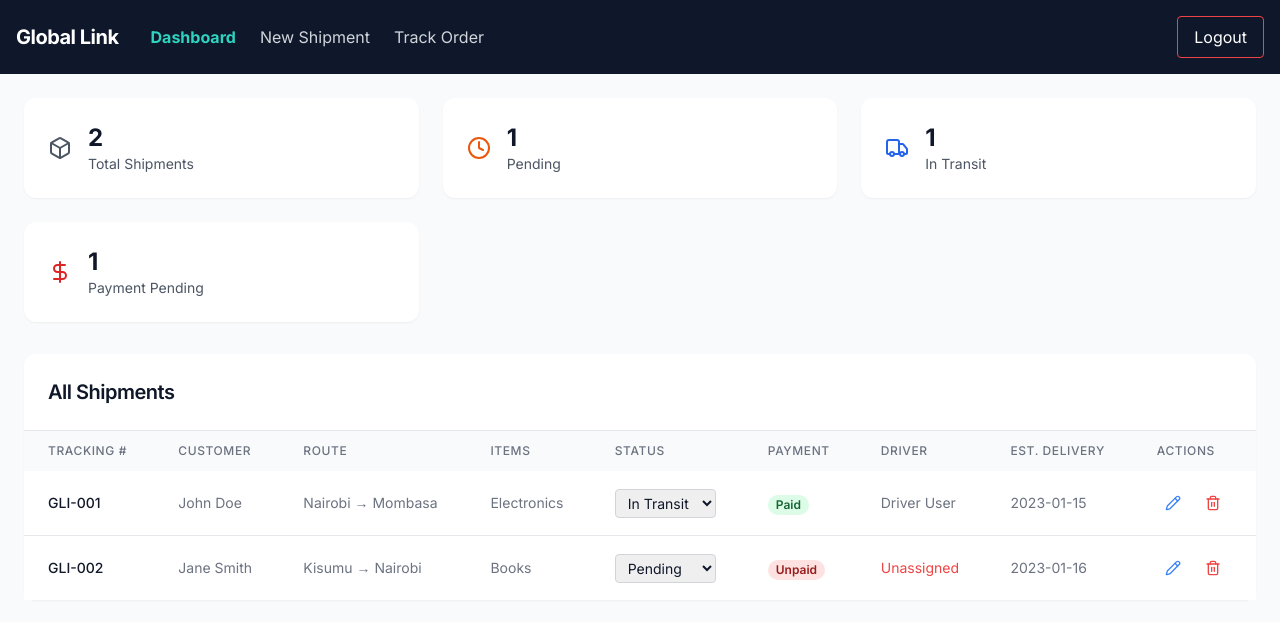
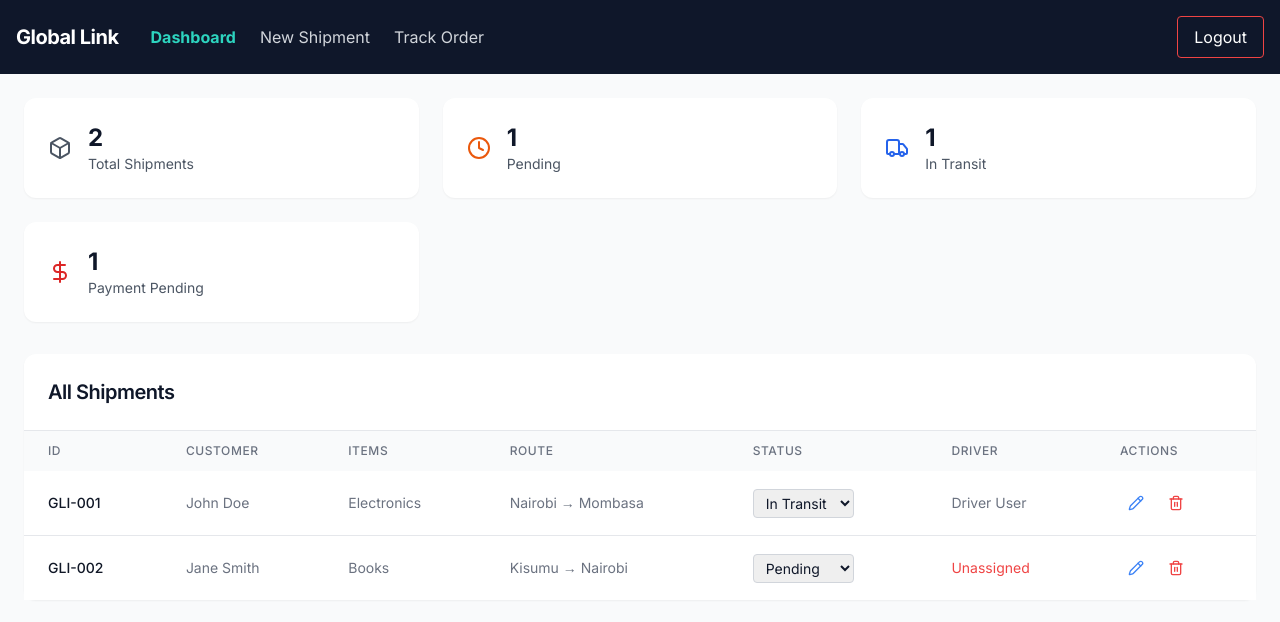
Before and after one commit to jeffouda/global-link-imports, a React app in the folder frontend/: page /dashboard in a window 1280 px wide. Shown: the top 622 px of the page. Built offline with nearby package versions, Linux system fonts and the light colour scheme; sample sign-in values are in the browser's storage; the HTML template or start-up script is replaced by a standard one.

Commit message:
Update DashboardPage

```diff
--- a/frontend/src/pages/DashboardPage.jsx
+++ b/frontend/src/pages/DashboardPage.jsx
@@ -8,69 +8,6 @@ import { deleteShipment, updateShipment, getShipments } from '../utils/mockApi';
 const DashboardPage = () => {
   const navigate = useNavigate();
   const { user } = useAuth();
-
-  const dummyShipments = [
-    {
-      id: 1,
-      tracking: 'GLI-001',
-      customer: 'John Doe',
-      route: 'Nairobi → Mombasa',
-      items: 'Electronics',
-      status: 'In Transit',
-      payment: 'Paid',
-      estDelivery: '2023-01-15',
-      customer_id: 3,
-      driverId: 2
-    },
-    {
-      id: 2,
-      tracking: 'GLI-002',
-      customer: 'Jane Smith',
-      route: 'Kisumu → Nairobi',
-      items: 'Books',
-      status: 'Pending',
-      payment: 'Unpaid',
-      estDelivery: '2023-01-16',
-      customer_id: 3,
-      driver_id: null
-    },
-    {
-      id: 3,
-      tracking: 'GLI-003',
-      customer: 'Bob Johnson',
-      route: 'Eldoret → Nakuru',
-      items: 'Clothing',
-      status: 'Delivered',
-      payment: 'Paid',
-      estDelivery: '2023-01-10',
-      userId: 3,
-      driverId: 2
-    },
-    {
-      id: 4,
-      tracking: 'GLI-004',
-      customer: 'Alice Brown',
-      route: 'Nairobi → Kisumu',
-      items: 'Furniture',
-      status: 'In Transit',
-      payment: 'Paid',
-      estDelivery: '2023-01-17',
-      userId: 3,
-      driverId: null
-    },
-    {
-      id: 5,
-      tracking: 'GLI-005',
-      customer: 'Charlie Wilson',
-      route: 'Mombasa → Nairobi',
-      items: 'Groceries',
-      status: 'Pending',
-      payment: 'Unpaid',
-      estDelivery: '2023-01-18',
-      userId: 3,
-      driverId: null
-    }
-  ];
 
   const [shipments, setShipments] = useState([]);
   const [driverSearch, setDriverSearch] = useState('');
@@ -83,49 +20,60 @@ const DashboardPage = () => {
   ];
 
   useEffect(() => {
-    getShipments().then(setShipments);
+    loadShipments();
+
+    const handleFocus = () => loadShipments();
+    window.addEventListener('focus', handleFocus);
+
+    // Check for refresh flag from create page
+    const refreshFlag = localStorage.getItem('refreshDashboard');
+    if (refreshFlag) {
+      localStorage.removeItem('refreshDashboard');
+      loadShipments();
+    }
+
+    return () => window.removeEventListener('focus', handleFocus);
   }, []);
 
-
-  // Derived variables (filter logic)
-  const customerShipments = shipments.filter(s => s.userId === user.id);
-  const driverShipmentsFiltered = shipments.filter(s => Number(s.driverId) === Number(user.id));
-  const driverShipments = driverShipmentsFiltered.filter(shipment =>
+  // Variable Separation
+  // 1. For Admin: SEES EVERYTHING
+  const allShipments = shipments;
+  // 2. For Customer: SEES ONLY THEIR OWN
+  const myShipments = shipments.filter(s => s.userId === user.id);
+  // 3. For Driver: SEES ONLY ASSIGNED
+  const driverAssignments = shipments.filter(s => Number(s.driverId) === Number(user.id));
+  const driverShipments = driverAssignments.filter(shipment =>
     shipment.tracking.toLowerCase().includes(driverSearch.toLowerCase())
   );
 
-  // Stats calculations
-  const assignedDeliveries = driverShipmentsFiltered?.length || 0;
-  const pendingPickup = driverShipmentsFiltered?.filter(s => s?.status === 'Pending').length || 0;
-  const completedToday = driverShipmentsFiltered?.filter(s => s?.status === 'Delivered').length || 0;
-
-  const activeOrders = customerShipments?.length || 0;
-  const customerInTransit = customerShipments?.filter(s => s?.status === 'In Transit').length || 0;
-  const customerDelivered = customerShipments?.filter(s => s?.status === 'Delivered').length || 0;
+  // Stats calculations based on role
+  const getStats = () => {
+    if (user.role === 'admin') {
+      return [
+        { icon: <Box className="w-6 h-6" />, value: allShipments.length, label: 'Total Shipments' },
+        { icon: <Clock className="w-6 h-6" />, value: allShipments.filter(s => s.status === 'Pending').length, label: 'Pending', color: 'text-orange-600' },
+        { icon: <Truck className="w-6 h-6" />, value: allShipments.filter(s => s.status === 'In Transit').length, label: 'In Transit', color: 'text-blue-600' },
+        { icon: <DollarSign className="w-6 h-6" />, value: allShipments.filter(s => s.payment === 'Unpaid').length, label: 'Payment Pending', color: 'text-red-600' }
+      ];
+    } else if (user.role === 'driver') {
+      return [
+        { icon: <Truck className="w-6 h-6" />, value: driverShipments.length, label: 'Assigned Deliveries', color: 'text-blue-600' },
+        { icon: <Clock className="w-6 h-6" />, value: driverShipments.filter(s => s.status === 'Pending').length, label: 'Pending Pickup', color: 'text-orange-600' },
+        { icon: <CheckCircle className="w-6 h-6" />, value: driverShipments.filter(s => s.status === 'Delivered').length, label: 'Completed Today', color: 'text-green-600' }
+      ];
+    } else { // customer
+      return [
+        { icon: <Box className="w-6 h-6" />, value: myShipments.length, label: 'Active Orders', color: 'text-blue-600' },
+        { icon: <Truck className="w-6 h-6" />, value: myShipments.filter(s => s.status === 'In Transit').length, label: 'In Transit', color: 'text-blue-600' },
+        { icon: <CheckCircle className="w-6 h-6" />, value: myShipments.filter(s => s.status === 'Delivered').length, label: 'Delivered', color: 'text-green-600' }
+      ];
+    }
+  };
 
   const loadShipments = async () => {
     const data = await getShipments();
     setShipments(data);
   };
-
-  const adminStats = [
-    { icon: <Box className="w-6 h-6" />, value: shipments.length, label: 'Total Shipments' },
-    { icon: <Clock className="w-6 h-6" />, value: shipments.filter(s => s.status === 'Pending').length, label: 'Pending', color: 'text-orange-600' },
-    { icon: <Truck className="w-6 h-6" />, value: shipments.filter(s => s.status === 'In Transit').length, label: 'In Transit', color: 'text-blue-600' },
-    { icon: <DollarSign className="w-6 h-6" />, value: shipments.filter(s => s.payment === 'Unpaid').length, label: 'Payment Pending', color: 'text-red-600' }
-  ];
-
-  const driverStats = [
-    { icon: <Truck className="w-6 h-6" />, value: assignedDeliveries, label: 'Assigned Deliveries', color: 'text-blue-600' },
-    { icon: <Clock className="w-6 h-6" />, value: pendingPickup, label: 'Pending Pickup', color: 'text-orange-600' },
-    { icon: <CheckCircle className="w-6 h-6" />, value: completedToday, label: 'Completed Today', color: 'text-green-600' }
-  ];
-
-  const customerStats = [
-    { icon: <Box className="w-6 h-6" />, value: activeOrders, label: 'Active Orders', color: 'text-blue-600' },
-    { icon: <Truck className="w-6 h-6" />, value: customerInTransit, label: 'In Transit', color: 'text-blue-600' },
-    { icon: <CheckCircle className="w-6 h-6" />, value: customerDelivered, label: 'Delivered', color: 'text-green-600' }
-  ];
 
   const getStatusBadge = (status) => {
     const styles = {
@@ -161,17 +109,10 @@ const DashboardPage = () => {
   const canUpdateStatus = ['admin', 'driver'].includes(user?.role);
 
   const renderItems = (items) => {
-    if (!items) return 'No items';
-    if (typeof items === 'string') return items;
     if (Array.isArray(items)) {
-      return items.map(item => {
-        if (typeof item === 'object') {
-          return `${item.product || item.product_id || 'Item'} (x${item.quantity})`;
-        }
-        return item;
-      }).join(', ');
+      return items.map(i => typeof i === 'object' ? `${i.product} (x${i.quantity})` : i).join(', ');
     }
-    return 'Unknown Format';
+    return items || 'No items';
   };
 
   const handleStatusChange = async (id, newStatus) => {
@@ -195,15 +136,17 @@ const DashboardPage = () => {
       if (user.role === 'admin') {
         updates.payment = formData.payment;
       }
-      console.log('Saving Shipment:', updates);
       await updateShipment(updates);
-      await loadShipments(); // Reload to ensure real-time updates
+      await loadShipments(); // Refresh to ensure real-time updates
       setEditingShipment(null);
       alert('Changes saved successfully');
     } catch (err) {
       alert(err.message);
     }
   };
+
+  // Debugging Aid
+  console.log('Role:', user.role, 'Total Shipments:', allShipments.length);
 
   return (
     <div className="min-h-screen bg-gray-50">
@@ -213,7 +156,7 @@ const DashboardPage = () => {
       <main className="container mx-auto p-6">
         {/* Stats Row */}
         <div className="grid grid-cols-1 md:grid-cols-3 gap-6 mb-8">
-          {(user.role === 'driver' ? driverStats : user.role === 'customer' ? customerStats : adminStats).map((stat, index) => (
+          {getStats().map((stat, index) => (
             <div key={index} className="bg-white p-6 rounded-lg shadow-sm">
               <div className="flex items-center">
                 <div className={`mr-4 ${stat.color || 'text-gray-600'}`}>
@@ -243,7 +186,63 @@ const DashboardPage = () => {
               )}
             </div>
           </div>
-          {user.role === 'driver' ? (
+          {user.role === 'admin' ? (
+            <div className="overflow-x-auto">
+              <table className="w-full">
+                <thead className="bg-gray-50">
+                  <tr>
+                    <th className="px-6 py-3 text-left text-xs font-medium text-gray-500 uppercase tracking-wider">ID</th>
+                    <th className="px-6 py-3 text-left text-xs font-medium text-gray-500 uppercase tracking-wider">Customer</th>
+                    <th className="px-6 py-3 text-left text-xs font-medium text-gray-500 uppercase tracking-wider">Items</th>
+                    <th className="px-6 py-3 text-left text-xs font-medium text-gray-500 uppercase tracking-wider">Route</th>
+                    <th className="px-6 py-3 text-left text-xs font-medium text-gray-500 uppercase tracking-wider">Status</th>
+                    <th className="px-6 py-3 text-left text-xs font-medium text-gray-500 uppercase tracking-wider">Driver</th>
+                    <th className="px-6 py-3 text-left text-xs font-medium text-gray-500 uppercase tracking-wider">Actions</th>
+                  </tr>
+                </thead>
+                <tbody className="bg-white divide-y divide-gray-200">
+                  {allShipments.map((shipment) => (
+                    <tr key={shipment.id}>
+                      <td className="px-6 py-4 whitespace-nowrap text-sm font-medium text-gray-900">{shipment.tracking}</td>
+                      <td className="px-6 py-4 whitespace-nowrap text-sm text-gray-500">{shipment.customer}</td>
+                      <td className="px-6 py-4 whitespace-nowrap text-sm text-gray-500">{renderItems(shipment.items)}</td>
+                      <td className="px-6 py-4 whitespace-nowrap text-sm text-gray-500">{shipment.origin ? `${shipment.origin} → ${shipment.destination}` : shipment.route}</td>
+                      <td className="px-6 py-4 whitespace-nowrap">
+                        {canUpdateStatus ? (
+                          <select
+                            value={shipment.status}
+                            onChange={(e) => handleStatusChange(shipment.id, e.target.value)}
+                            className="border border-gray-300 rounded px-2 py-1 text-sm"
+                          >
+                            <option value="Pending">Pending</option>
+                            <option value="In Transit">In Transit</option>
+                            <option value="Delivered">Delivered</option>
+                          </select>
+                        ) : (
+                          <span className={`px-2 inline-flex text-xs leading-5 font-semibold rounded-full ${getStatusBadge(shipment.status)}`}>
+                            {shipment.status}
+                          </span>
+                        )}
+                      </td>
+                      <td className="px-6 py-4 whitespace-nowrap text-sm text-gray-500">
+                        {shipment.driverId ? MOCK_DRIVERS.find(d => d.id === shipment.driverId)?.name || 'Unknown Driver' : <span className="text-red-500">Unassigned</span>}
+                      </td>
+                      <td className="px-6 py-4 whitespace-nowrap text-sm font-medium">
+                        <button onClick={() => setEditingShipment(shipment)} className="text-blue-500 hover:text-blue-700 p-2 rounded mr-2">
+                          <Pencil className="w-4 h-4" />
+                        </button>
+                        {user.role === 'admin' && (
+                          <button onClick={() => handleDelete(shipment.id)} className="text-red-500 hover:text-red-700 p-2 rounded">
+                            <Trash2 className="w-4 h-4" />
+                          </button>
+                        )}
+                      </td>
+                    </tr>
+                  ))}
+                </tbody>
+              </table>
+            </div>
+          ) : user.role === 'driver' ? (
             <div className="p-6">
               <div className="mb-6 relative">
                 <Search className="absolute left-3 top-3 h-5 w-5 text-gray-400" />
@@ -292,9 +291,9 @@ const DashboardPage = () => {
                 </div>
               )}
             </div>
-          ) : user.role === 'customer' ? (
+          ) : (
             <div className="p-6">
-              {customerShipments.length === 0 ? (
+              {myShipments.length === 0 ? (
                 <div className="text-center py-12">
                   <p className="text-gray-500 mb-4">You have no active shipments</p>
                   <button onClick={() => navigate('/create-shipment')} className="bg-teal-600 text-white px-6 py-3 rounded hover:bg-teal-700">
@@ -303,7 +302,7 @@ const DashboardPage = () => {
                 </div>
               ) : (
                 <div className="grid grid-cols-1 md:grid-cols-2 gap-6">
-                  {customerShipments.map((shipment) => {
+                  {myShipments.map((shipment) => {
                     const origin = shipment.origin || (shipment.route ? shipment.route.split(' → ')[0]?.trim() : 'Unknown');
                     const destination = shipment.destination || (shipment.route ? shipment.route.split(' → ')[1]?.trim() : 'Unknown');
                     return (
@@ -333,72 +332,6 @@ const DashboardPage = () => {
                   })}
                 </div>
               )}
-            </div>
-          ) : (
-            <div className="overflow-x-auto">
-              <table className="w-full">
-                <thead className="bg-gray-50">
-                  <tr>
-                    <th className="px-6 py-3 text-left text-xs font-medium text-gray-500 uppercase tracking-wider">Tracking #</th>
-                    <th className="px-6 py-3 text-left text-xs font-medium text-gray-500 uppercase tracking-wider">Customer</th>
-                    <th className="px-6 py-3 text-left text-xs font-medium text-gray-500 uppercase tracking-wider">Route</th>
-                    <th className="px-6 py-3 text-left text-xs font-medium text-gray-500 uppercase tracking-wider">Items</th>
-                    <th className="px-6 py-3 text-left text-xs font-medium text-gray-500 uppercase tracking-wider">Status</th>
-                    <th className="px-6 py-3 text-left text-xs font-medium text-gray-500 uppercase tracking-wider">Payment</th>
-                    <th className="px-6 py-3 text-left text-xs font-medium text-gray-500 uppercase tracking-wider">Driver</th>
-                    <th className="px-6 py-3 text-left text-xs font-medium text-gray-500 uppercase tracking-wider">Est. Delivery</th>
-                    <th className="px-6 py-3 text-left text-xs font-medium text-gray-500 uppercase tracking-wider">Actions</th>
-                  </tr>
-                </thead>
-                <tbody className="bg-white divide-y divide-gray-200">
-                  {shipments.map((shipment) => (
-                    <tr key={shipment.id}>
-                      <td className="px-6 py-4 whitespace-nowrap text-sm font-medium text-gray-900">{shipment.tracking}</td>
-                      <td className="px-6 py-4 whitespace-nowrap text-sm text-gray-500">{shipment.customer}</td>
-                      <td className="px-6 py-4 whitespace-nowrap text-sm text-gray-500">{shipment.origin ? `${shipment.origin} → ${shipment.destination}` : shipment.route}</td>
-                      <td className="px-6 py-4 whitespace-nowrap text-sm text-gray-500">{renderItems(shipment.items)}</td>
-                      <td className="px-6 py-4 whitespace-nowrap">
-                        {canUpdateStatus ? (
-                          <select
-                            value={shipment.status}
-                            onChange={(e) => handleStatusChange(shipment.id, e.target.value)}
-                            className="border border-gray-300 rounded px-2 py-1 text-sm"
-                          >
-                            <option value="Pending">Pending</option>
-                            <option value="In Transit">In Transit</option>
-                            <option value="Delivered">Delivered</option>
-                          </select>
-                        ) : (
-                          <span className={`px-2 inline-flex text-xs leading-5 font-semibold rounded-full ${getStatusBadge(shipment.status)}`}>
-                            {shipment.status}
-                          </span>
-                        )}
-                      </td>
-                      <td className="px-6 py-4 whitespace-nowrap">
-                        <span className={`px-2 inline-flex text-xs leading-5 font-semibold rounded-full ${getPaymentBadge(shipment.payment)}`}>
-                          {shipment.payment}
-                        </span>
-                      </td>
-                      <td className="px-6 py-4 whitespace-nowrap text-sm text-gray-500">
-                        {shipment.driverId ? MOCK_DRIVERS.find(d => d.id === shipment.driverId)?.name || 'Unknown Driver' : <span className="text-red-500">Unassigned</span>}
-                      </td>
-                      <td className="px-6 py-4 whitespace-nowrap text-sm text-gray-500">{shipment.estDelivery}</td>
-                      <td className="px-6 py-4 whitespace-nowrap text-sm font-medium">
-                        {(user.role === 'admin' || user.role === 'driver') && (
-                          <button onClick={() => setEditingShipment(shipment)} className="text-blue-500 hover:text-blue-700 p-2 rounded mr-2">
-                            <Pencil className="w-4 h-4" />
-                          </button>
-                        )}
-                        {user.role === 'admin' && (
-                          <button onClick={() => handleDelete(shipment.id)} className="text-red-500 hover:text-red-700 p-2 rounded">
-                            <Trash2 className="w-4 h-4" />
-                          </button>
-                        )}
-                      </td>
-                    </tr>
-                  ))}
-                </tbody>
-              </table>
             </div>
           )}
         </div>
```
